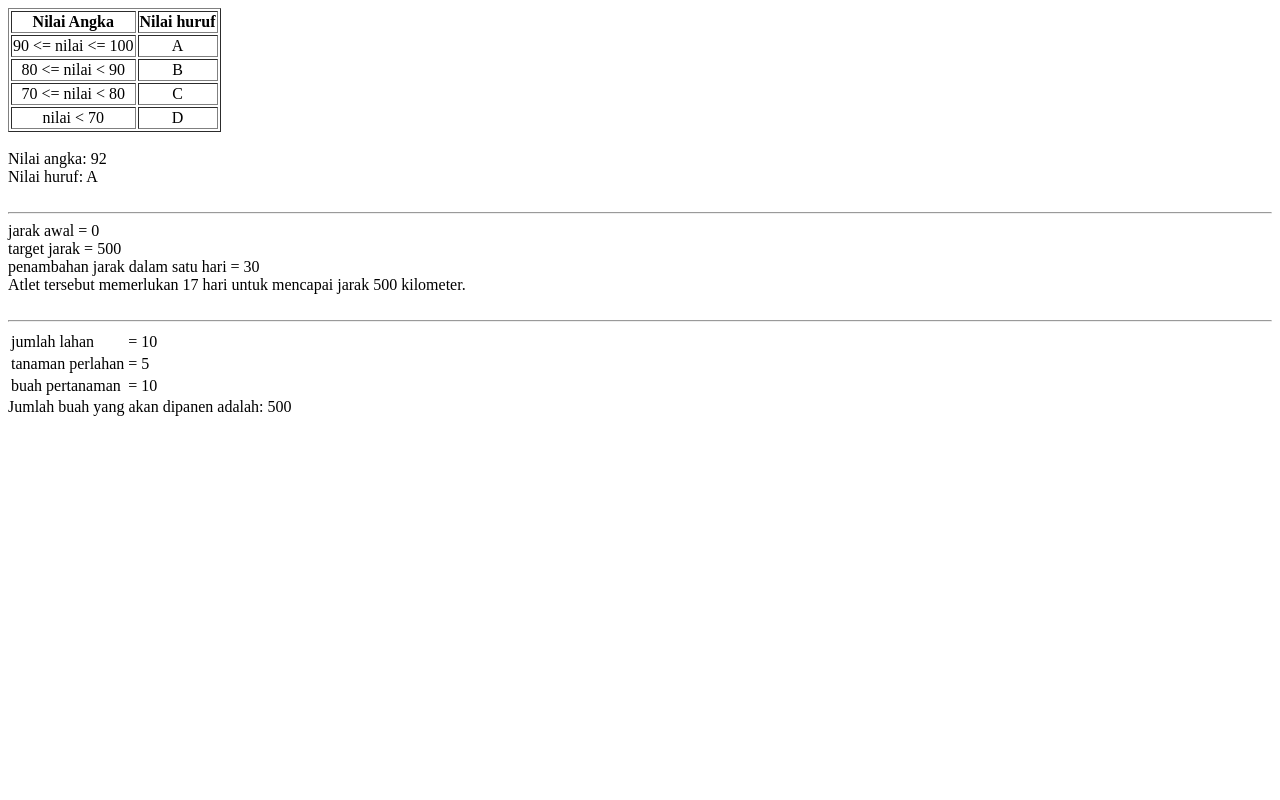
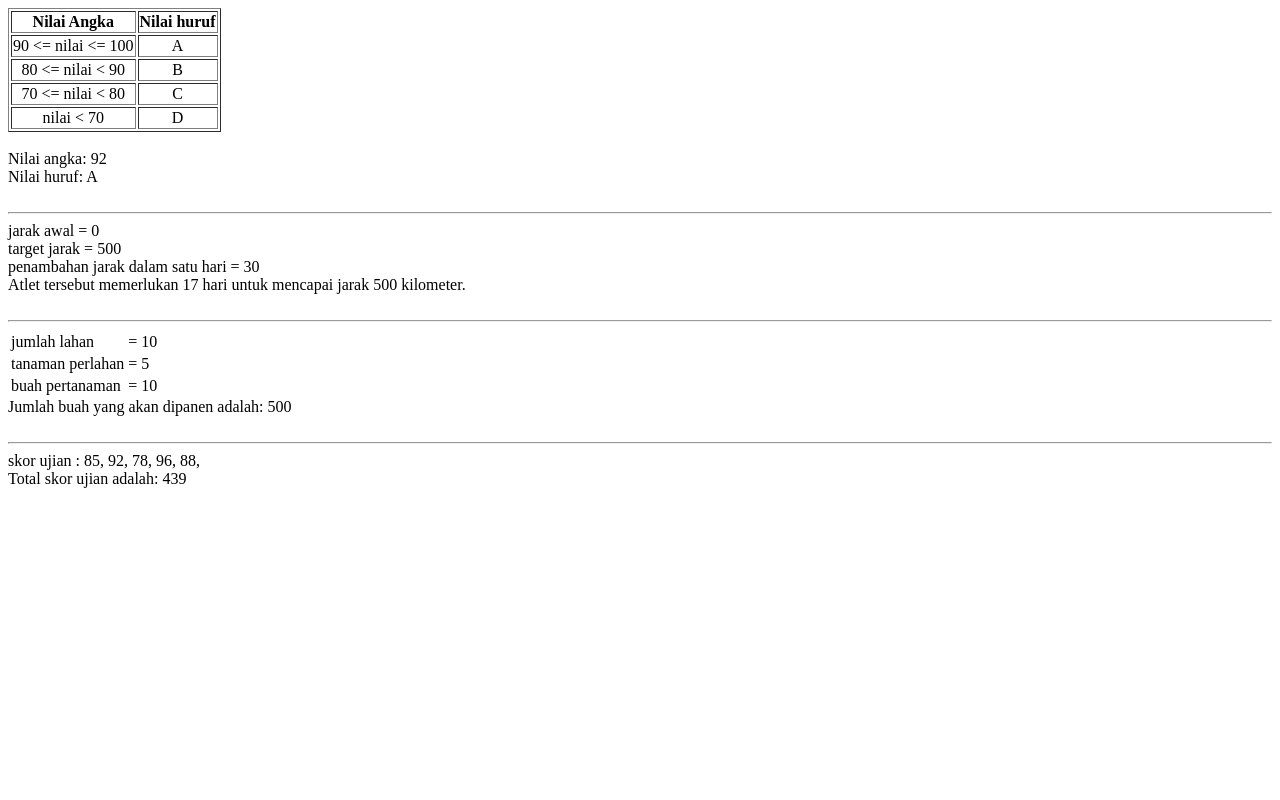
Before and after one commit to tjahjoe/PemrogramanWEB_2G_30, a PHP site: page /struktur_kontrol.php in a window 1280 px wide. Run offline with PHP 8.4, Linux system fonts and the light colour scheme.

Commit message:
P4_Praktikum4_Soal4.4_30

```diff
--- a/dasarWeb/Pertemuan4/struktur_kontrol.php
+++ b/dasarWeb/Pertemuan4/struktur_kontrol.php
@@ -99,4 +99,17 @@ for ($i = 1; $i <= $jumlahLahan; $i++){
 }
 
 echo "Jumlah buah yang akan dipanen adalah: $jumlahBuah";
+
+echo "<br><br><hr>";
+
+$skorUjian = [85, 92, 78, 96, 88];
+$totalSkor = 0;
+echo "skor ujian : ";
+
+foreach($skorUjian as $skor){
+    echo $skor . ", ";
+    $totalSkor += $skor;
+}
+
+echo "<br>Total skor ujian adalah: $totalSkor";
 ?>
```
